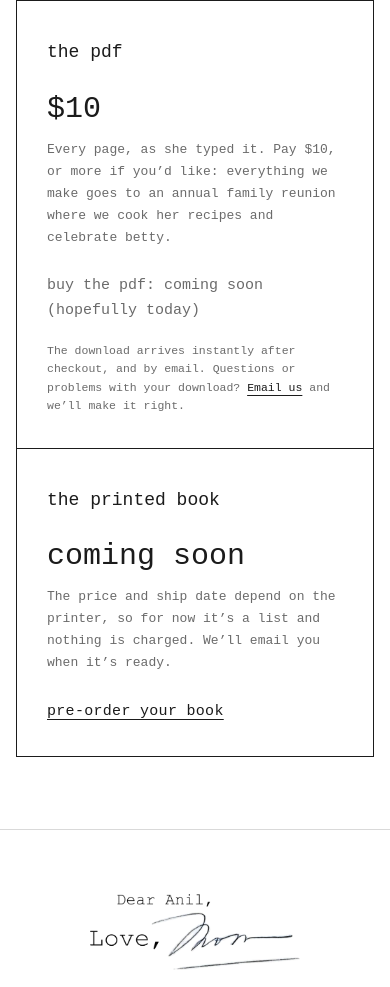
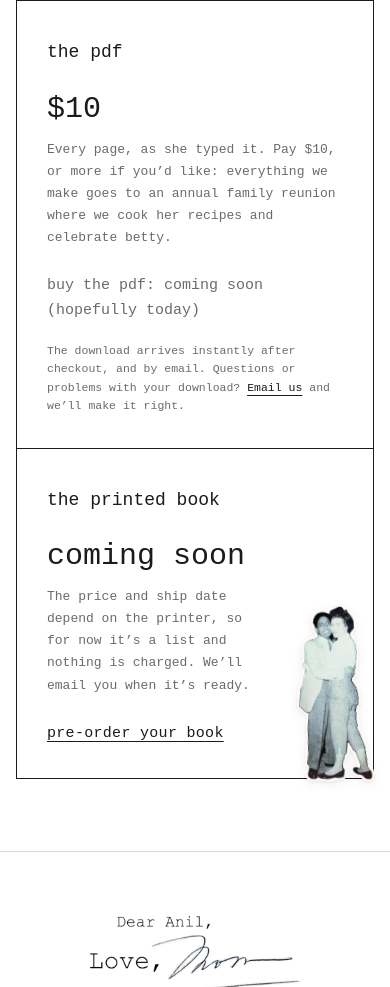
Before and after one commit to jazminamai/indianamericana, a plain HTML site: page index.html in a window 390 px wide. Shown: the part 5562-6549 px from the top of the page. Drawn offline with Linux system fonts and the light colour scheme.

Commit message:
Cut-out: feet on the bottom edge of get the book, lighter shadow
Co-Authored-By: Claude Opus 5.5 <noreply@anthropic.com>
Claude-Session: https://claude.ai/code/session_016hvDMAgF7i1iKKe3waLZK1

```diff
--- a/index.html
+++ b/index.html
@@ -133,9 +133,9 @@
   .options { position: relative; display: grid; grid-template-columns: repeat(3, 1fr); gap: 0; border: 1px solid var(--ink); }
   .options .cutout {
     position: absolute; z-index: 2; pointer-events: none;
-    width: 160px; height: auto; right: -118px; top: -230px;
+    width: 160px; height: auto; right: -118px; bottom: -8px;
     transform: rotate(4deg);
-    filter: drop-shadow(0 1px 1px rgba(0,0,0,.12)) drop-shadow(0 8px 14px rgba(0,0,0,.12));
+    filter: drop-shadow(0 1px 1px rgba(0,0,0,.08)) drop-shadow(0 3px 5px rgba(0,0,0,.05));
   }
   .option { padding: 36px 30px 32px; display: flex; flex-direction: column; }
   .option + .option { border-left: 1px solid var(--ink); }
@@ -275,7 +275,8 @@
     .pair[data-paper="right"] .paper { margin-left: 6%; }
 
     .options { grid-template-columns: 1fr; }
-    .options .cutout { width: 110px; right: -8px; top: -200px; }
+    .options .cutout { width: 84px; right: -8px; bottom: -6px; }
+    #preorder .fine, #preorder .link { margin-right: 72px; }
     .option + .option { border-left: 0; border-top: 1px solid var(--ink); }
     section { padding: 72px 0; }
     .hero { padding: 84px 0 56px; }
```
